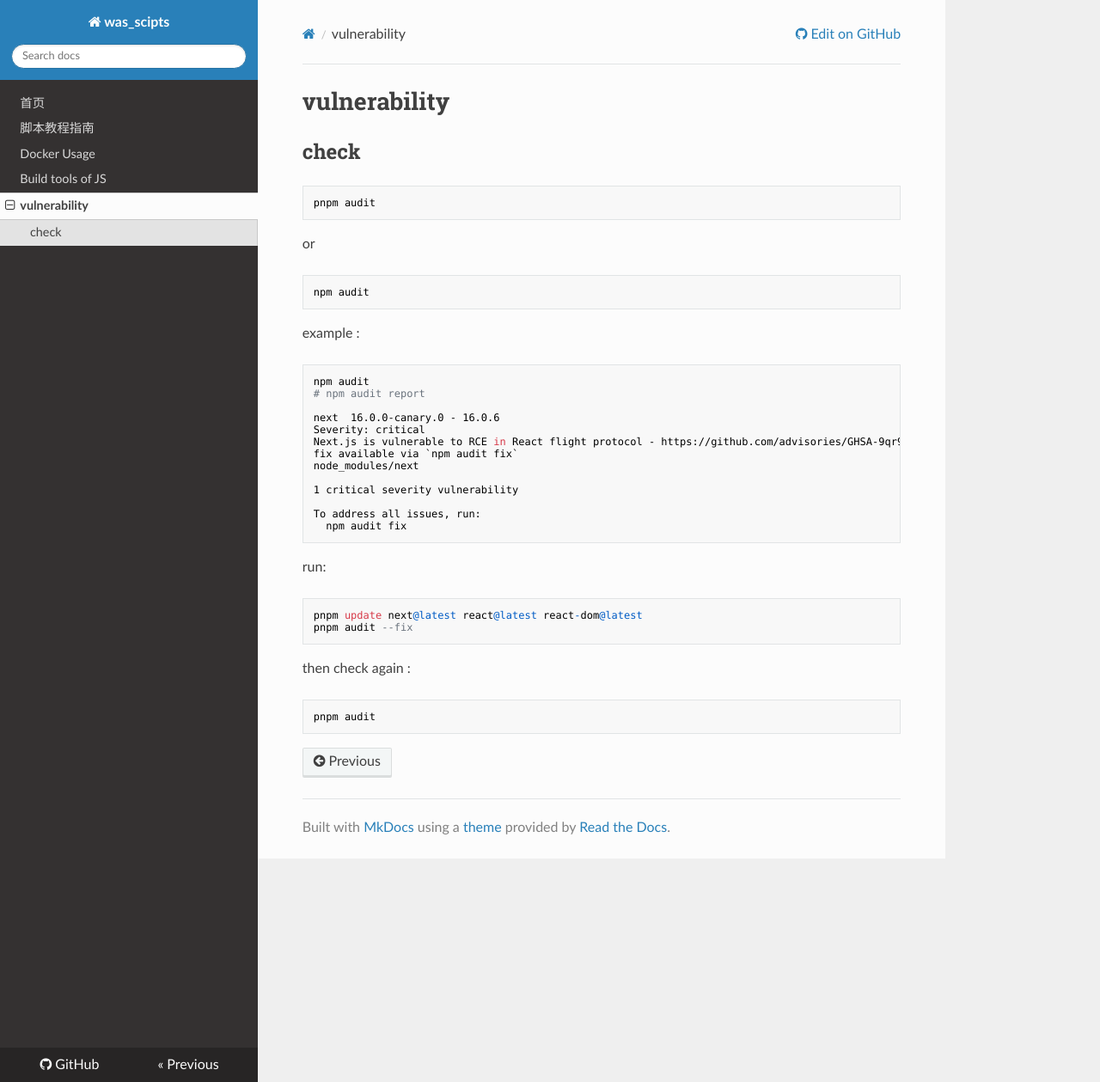
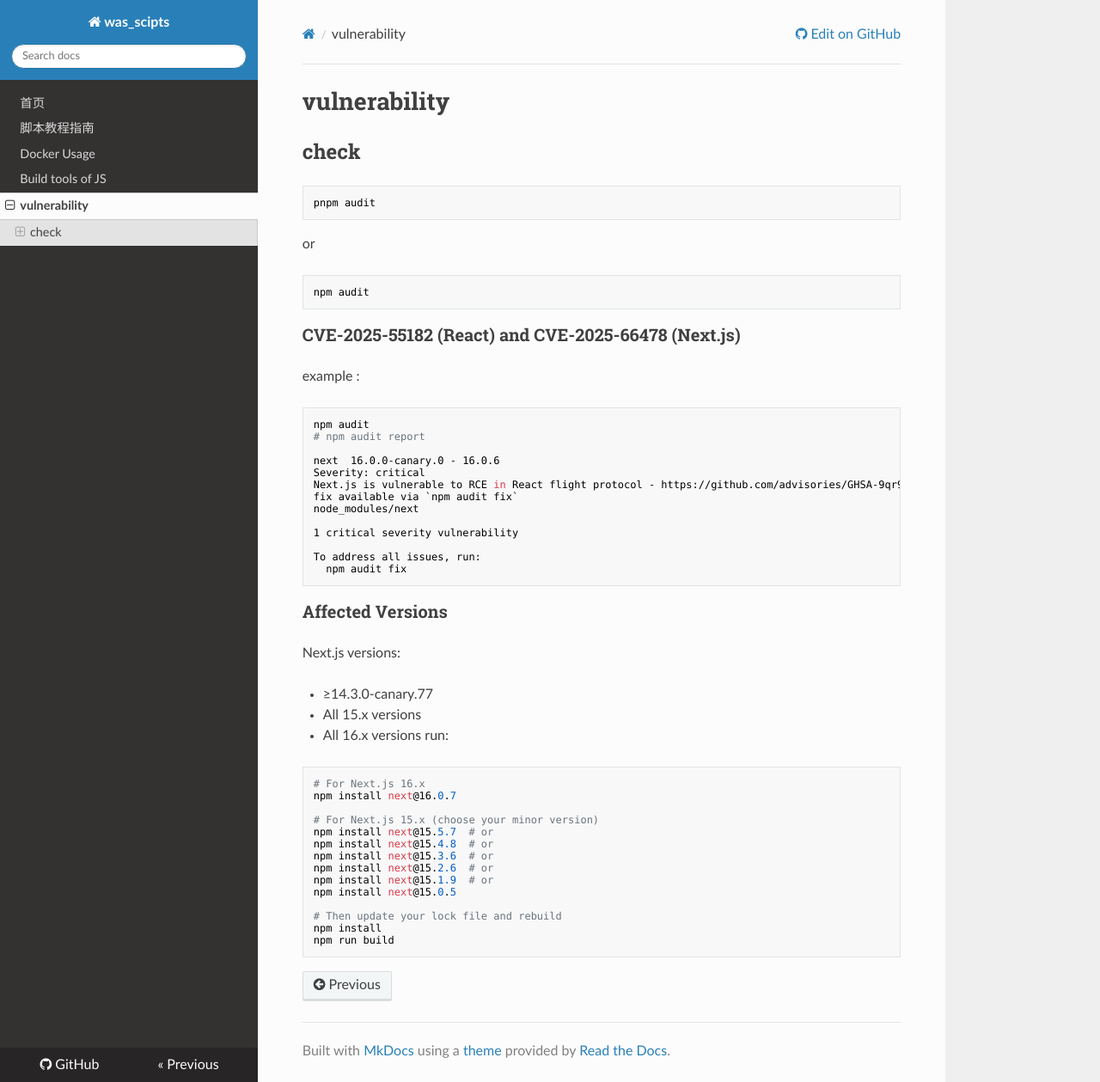
Before and after one commit to wasknk/wknk-doc-js, an MkDocs documentation site: the page built from docs/vulnerability.md, in a window 1280 px wide and 1259 px high. Shown: the whole window at 86% size. Built offline with MkDocs 1.6.1, drawn with Linux system fonts in a browser that asks for light colours; nearby versions of some CDN libraries.

Commit message:
📝 Fix vulnerablility

````diff
--- a/docs/vulnerability.md
+++ b/docs/vulnerability.md
@@ -8,6 +8,8 @@ or
 ```
 npm audit
 ```
+
+### CVE-2025-55182 (React) and CVE-2025-66478 (Next.js)
 
 example :
 ```bash
@@ -25,12 +27,27 @@ node_modules/next
 To address all issues, run:
   npm audit fix
 ```
+
+### Affected Versions
+Next.js versions:
+
+- ≥14.3.0-canary.77
+- All 15.x versions
+- All 16.x versions
 run:
 ```
-pnpm update next@latest react@latest react-dom@latest
-pnpm audit --fix
+# For Next.js 16.x
+npm install next@16.0.7
+
+# For Next.js 15.x (choose your minor version)
+npm install next@15.5.7  # or
+npm install next@15.4.8  # or
+npm install next@15.3.6  # or
+npm install next@15.2.6  # or
+npm install next@15.1.9  # or
+npm install next@15.0.5
+
+# Then update your lock file and rebuild
+npm install
+npm run build
 ```
-then check again :
-```
-pnpm audit
-```
````
